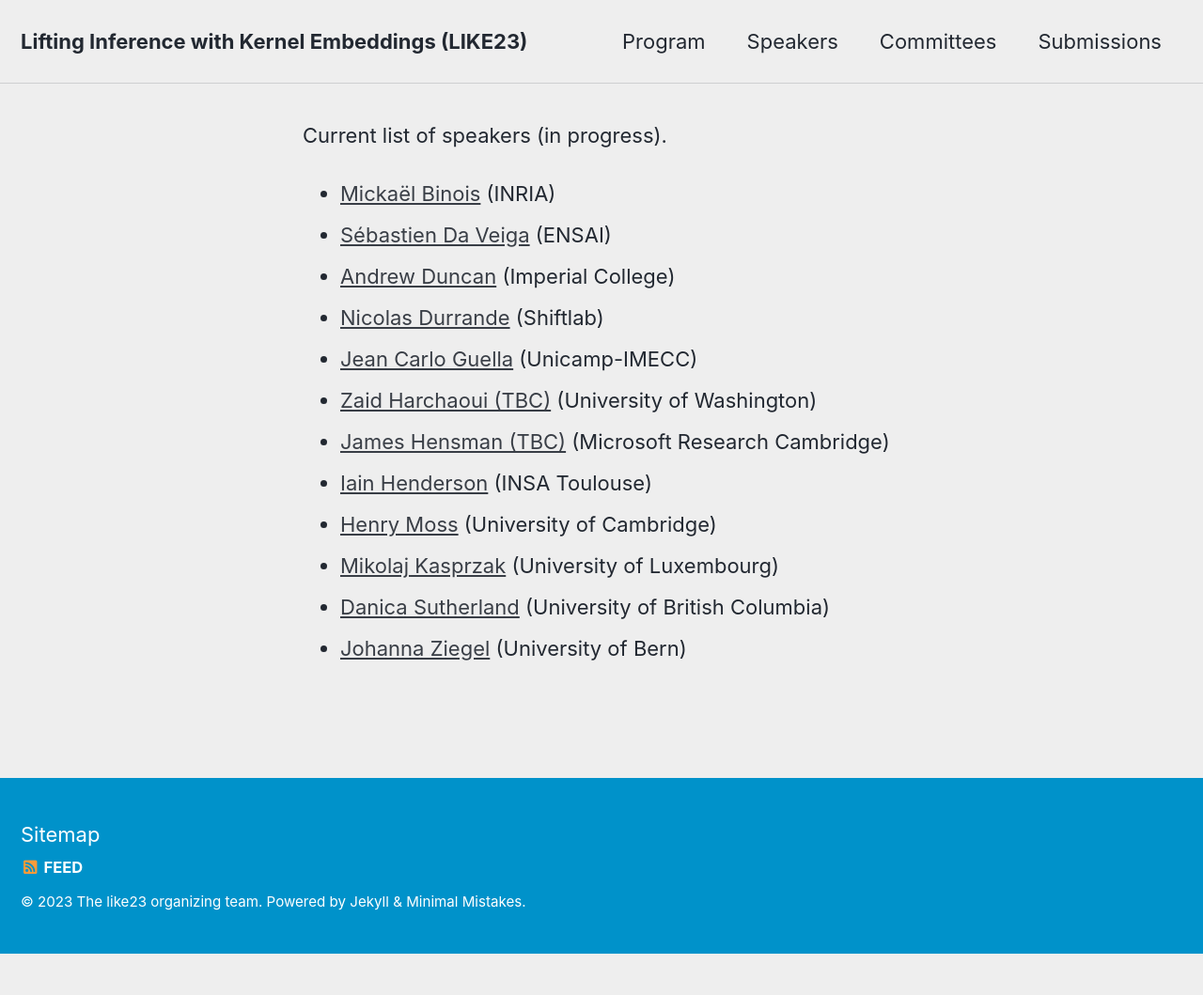
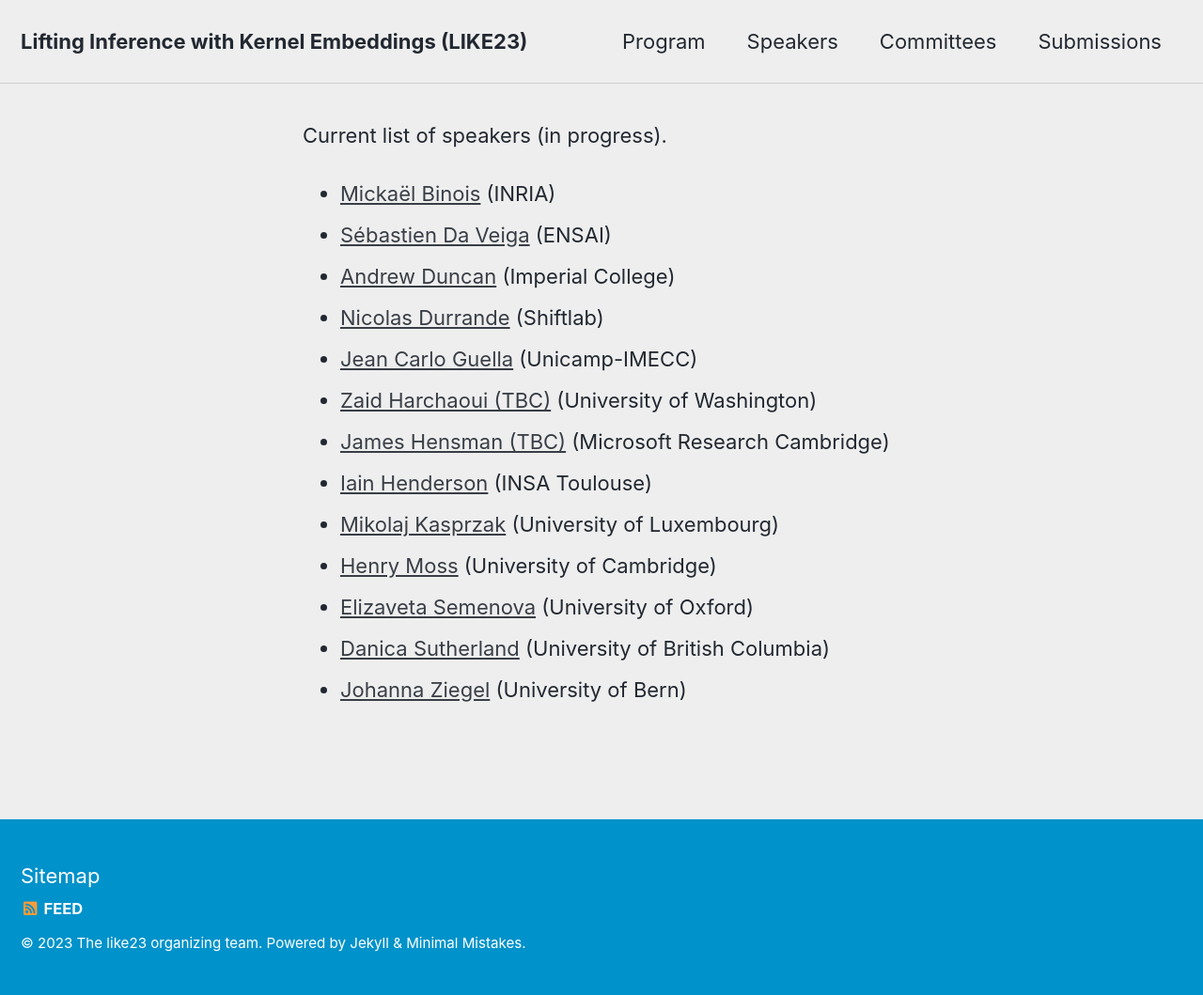
Before and after one commit to LIKE23-Bern/LIKE23-Bern.github.io, a Jekyll site: the page built from _pages/speakers.md, in a window 1280 px wide. Shown: the whole page at 94% size. Built offline with Jekyll 4.4.1, drawn with Linux system fonts in a browser that asks for light colours; cached includes are drawn as plain includes; before the commit the page ends 1015 px from its top, so only the background shows below that.

Commit message:
Update speakers.md

```diff
--- a/_pages/speakers.md
+++ b/_pages/speakers.md
@@ -15,7 +15,8 @@ Current list of speakers (in progress).
   * [Zaid Harchaoui (TBC)](https://faculty.washington.edu/zaid/) (University of Washington)
   * [James Hensman (TBC)](https://scholar.google.com/citations?user=l8dX3ssAAAAJ&hl=en) (Microsoft Research Cambridge)
   * [Iain Henderson](https://www.math.insa-toulouse.fr/fr/le-gmm/annuaire_des_enseignants.html) (INSA Toulouse)
+  * [Mikolaj Kasprzak](https://www.mikolajkasprzak.com/) (University of Luxembourg)
   * [Henry Moss](https://henrymoss.github.io/) (University of Cambridge)
-  * [Mikolaj Kasprzak](https://www.mikolajkasprzak.com/) (University of Luxembourg)
+  * [Elizaveta Semenova](https://www.elizaveta-semenova.com/) (University of Oxford)
   * [Danica Sutherland](https://djsutherland.ml/) (University of British Columbia)
   * [Johanna Ziegel](https://www.imsv.unibe.ch/ueber_uns/personen/prof_dr_ziegel_johanna/index_ger.html) (University of Bern)
```
